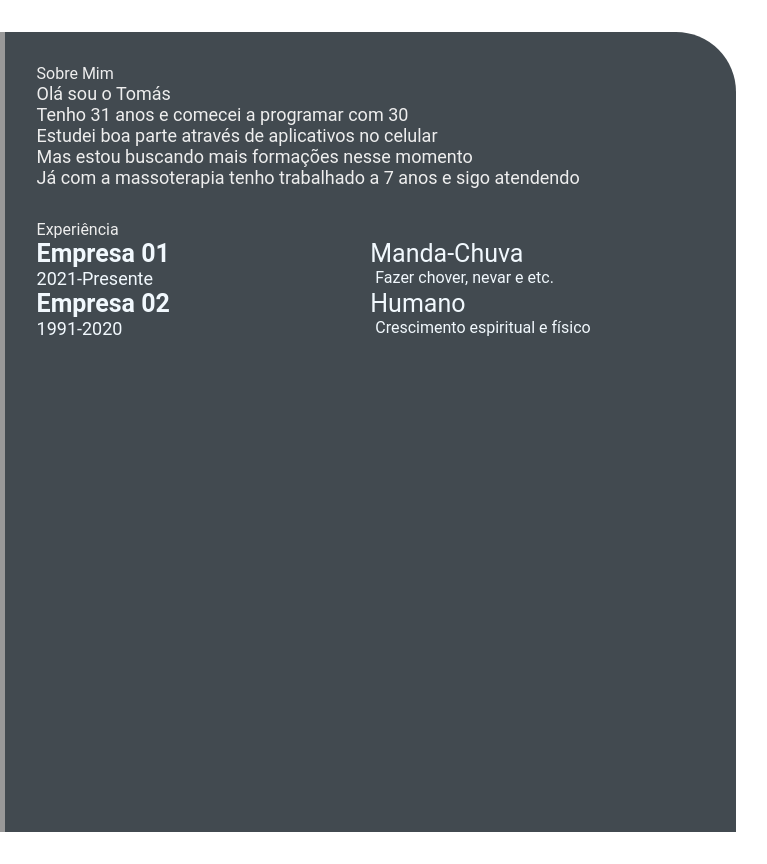
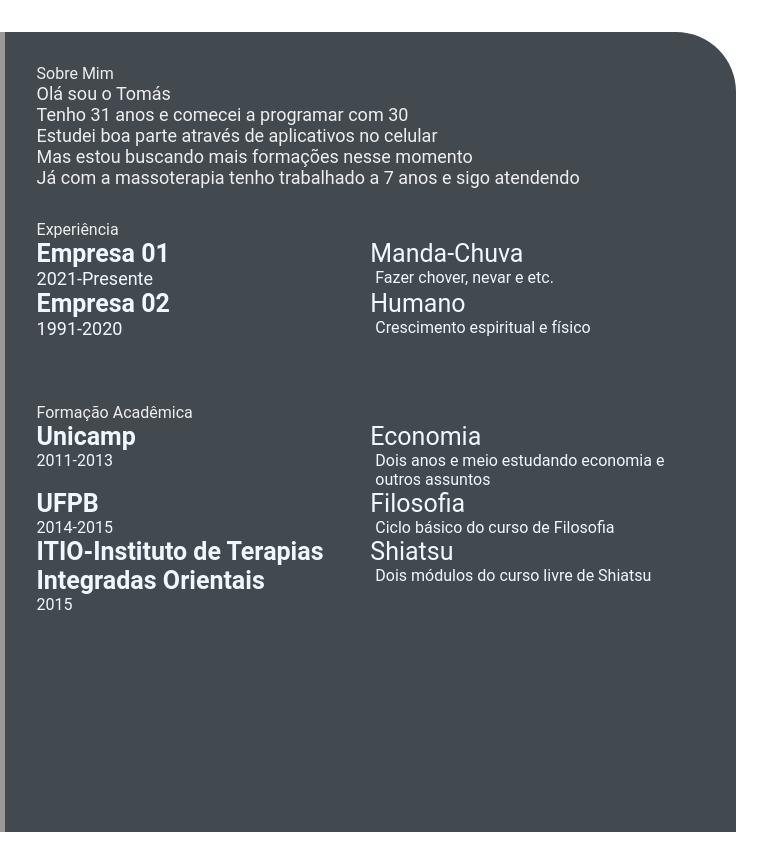
Before and after one commit to tomsfava/tomsfava.github.io, a plain HTML site: page index.html in a window 1280 px wide. Shown: the full height of the page, 416-1183 px from the left. Drawn offline with Linux system fonts and the light colour scheme.

Commit message:
feature: add education details

```diff
--- a/index.html
+++ b/index.html
@@ -9,7 +9,7 @@
 <body>
     <main class="resume-contents">
         <section class="left-section">
-            <section class="left-section-content">
+            <section class="left-section-contents">
                 <div class="profile">
                     <img class="profile-image" src="img/profile-img.jpg" alt="Profile image">
                     <p class="name">Tomás Fava</p>
@@ -34,10 +34,10 @@
             </section>
         </section>
         <section class="right-section">
-            <section class="right-section-content">
-                <div class="about-me">
+            <section class="right-section-contents">
+                <div class="about gap">
                     <div class="right-title">Sobre Mim</div>
-                    <p class="about-me-content">
+                    <p class="about-me-contents">
                         Olá sou o Tomás<br>
                         Tenho 31 anos e comecei a programar com 30 <br>
                         Estudei boa parte através de aplicativos no celular <br>
@@ -66,6 +66,35 @@
                         </div>
                     </div>
                 </div>
+                <div class="education gap">
+                    <div class="right-title">Formação Acadêmica</div>
+                    <div class="education-contents">
+                    <div class="education-left">
+                        <p class="education-school-name">Unicamp</p>
+                        <p class="education-time-period">2011-2013</p>
+                    </div>
+                    <div class="education-right">
+                        <p class="education-subject">Economia</p>
+                        <p class="education-desc">Dois anos e meio estudando economia e outros assuntos</p>
+                    </div>
+                    <div class="education-left">
+                        <p class="education-school-name">UFPB</p>
+                        <p class="education-time-period">2014-2015</p>
+                    </div>
+                    <div class="education-right">
+                        <p class="education-subject">Filosofia</p>
+                        <p class="education-desc">Ciclo básico do curso de Filosofia</p>
+                    </div>
+                    <div class="education-left">
+                        <p class="education-school-name">ITIO-Instituto de Terapias Integradas Orientais</p>
+                        <p class="education-time-period">2015</p>
+                    </div>
+                    <div class="education-right">
+                        <p class="education-subject">Shiatsu</p>
+                        <p class="education-desc">Dois módulos do curso livre de Shiatsu</p>
+                    </div>
+                    </div>
+                </div>
             </section>
         </section>
     </main>
--- a/style.css
+++ b/style.css
@@ -27,7 +27,7 @@
     border-radius: 0px 60px 0px 0px;
 }
 
-.left-section-content{
+.left-section-contents{
     padding: 2rem 2rem;
 }
 
@@ -86,7 +86,7 @@
     color: #eeeeee;
 }
 
-.right-section-content {
+.right-section-contents {
     padding: 2rem 2rem;
 }
 
@@ -94,13 +94,14 @@
     color: #eeeeee;
 }
 
-.about-me {
+.gap {
     padding-bottom: 2rem;
 }
-.about-me-content {
+.about-me-contents {
     font-size: 18px;
     color: #eeeeee;
 }
+
 .experience-contents,
 .education-contents,
 .awards-contents {
@@ -134,3 +135,4 @@
 .awards-desc {
     font-size: 16px;
     padding-left: 5px;
+}
```
